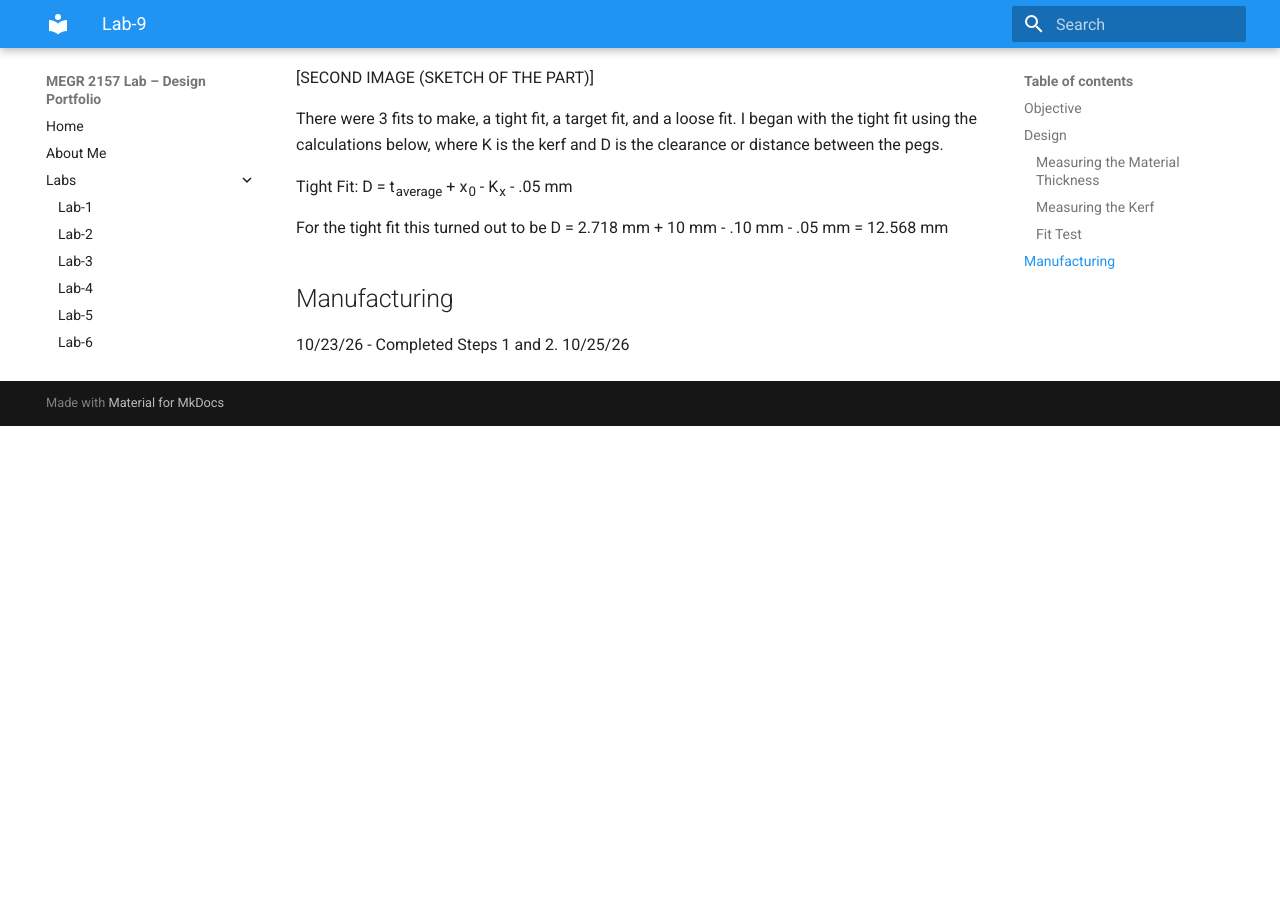
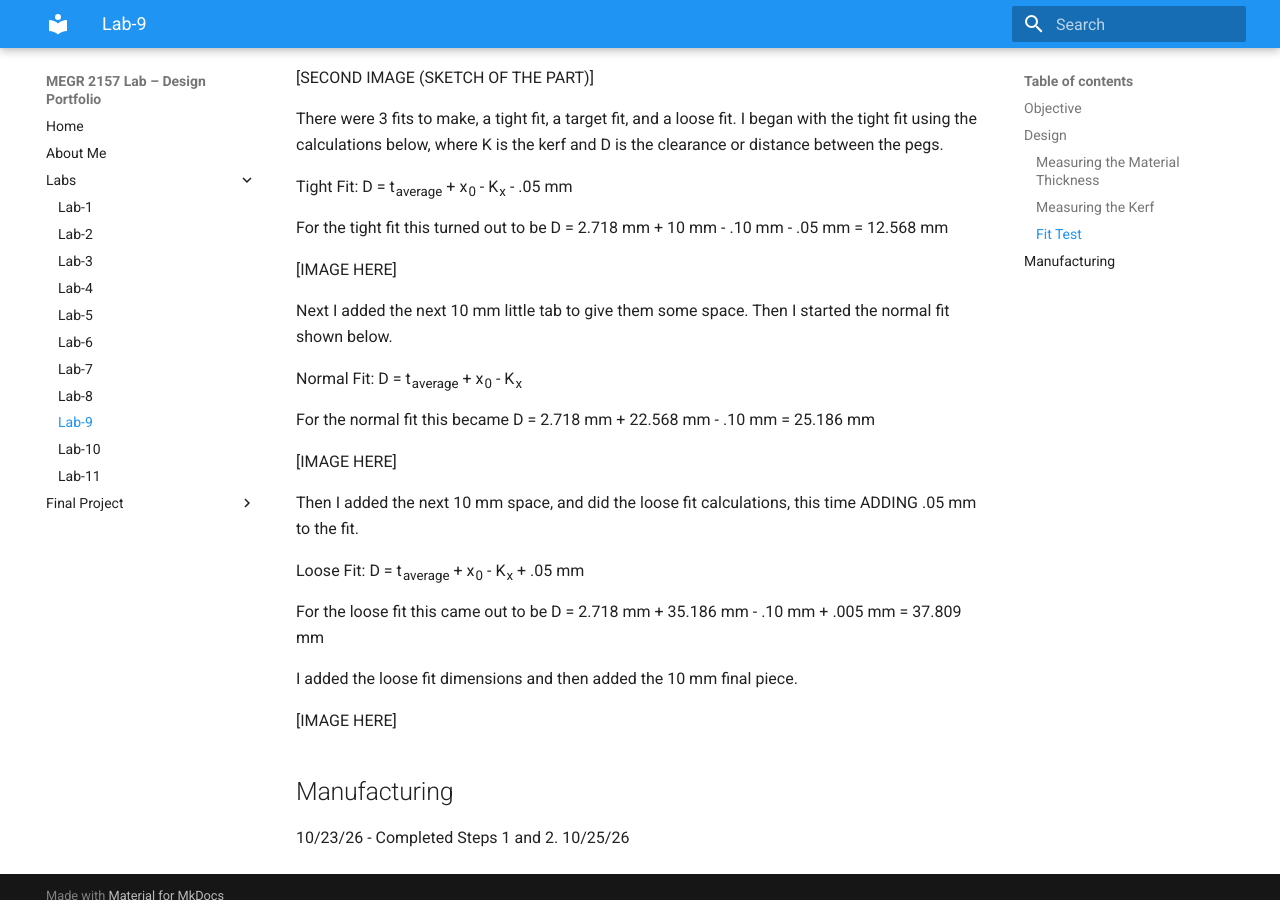
Before and after one commit to mgrego35/Morgan-Gregory-Lab-Portfolio, an MkDocs documentation site: the page built from docs/Labs/L09/index.md, in a window 1280 px wide and 900 px high, scrolled down 1105 px. Built offline with MkDocs 1.6.1 and Material for MkDocs 9.7.7, drawn with Linux system fonts in a browser that asks for light colours; before the commit the page ends 1531 px from its top, so only the background shows below that.

Commit message:
Update index.md

```diff
--- a/docs/Labs/L09/index.md
+++ b/docs/Labs/L09/index.md
@@ -44,6 +44,28 @@ Tight Fit: D = t<sub>average</sub> + x<sub>0</sub> - K<sub>x</sub> - .05 mm
 
 For the tight fit this turned out to be D = 2.718 mm + 10 mm - .10 mm - .05 mm = 12.568 mm
 
+[IMAGE HERE]
+
+Next I added the next 10 mm little tab to give them some space. Then I started the normal fit shown below.
+
+Normal Fit: D = t<sub>average</sub> + x<sub>0</sub> - K<sub>x</sub>
+
+For the normal fit this became D = 2.718 mm + 22.568 mm - .10 mm = 25.186 mm
+
+[IMAGE HERE]
+
+Then I added the next 10 mm space, and did the loose fit calculations, this time ADDING .05 mm to the fit.
+
+Loose Fit: D = t<sub>average</sub> + x<sub>0</sub> - K<sub>x</sub> + .05 mm
+
+For the loose fit this came out to be D = 2.718 mm + 35.186 mm - .10 mm + .005 mm = 37.809 mm
+
+I added the loose fit dimensions and then added the 10 mm final piece.
+
+[IMAGE HERE]
+
+
+
 ## Manufacturing
 
 
```
